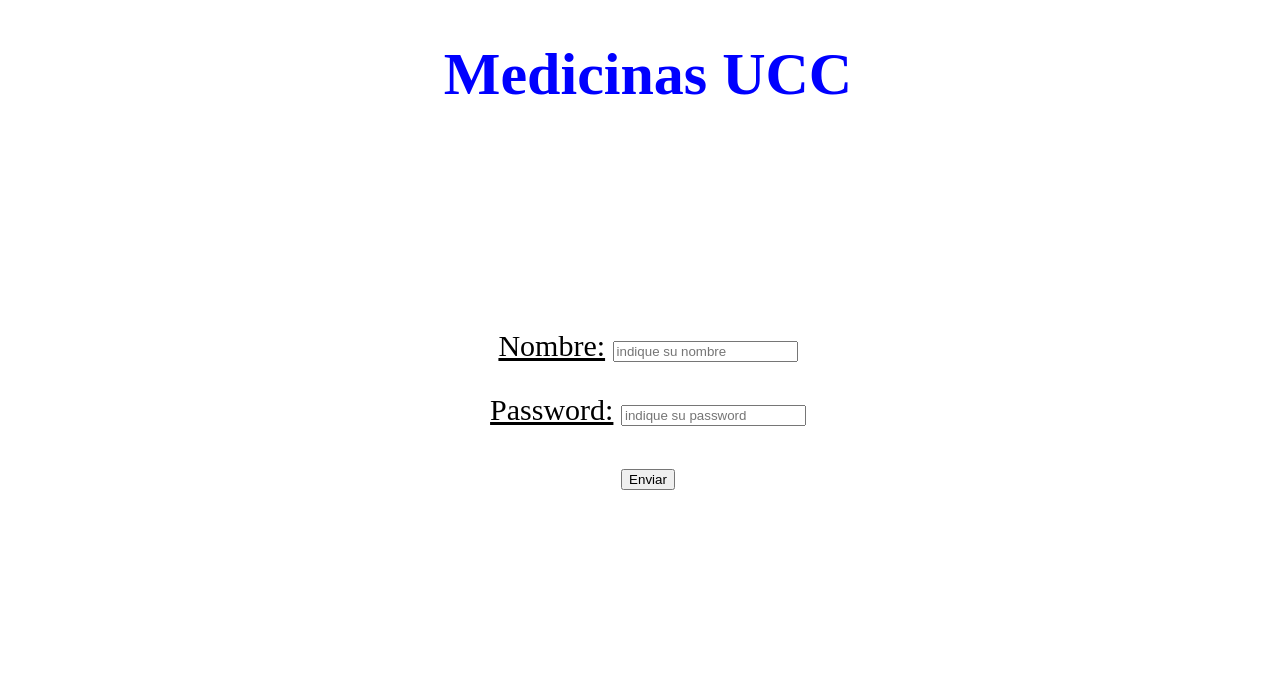
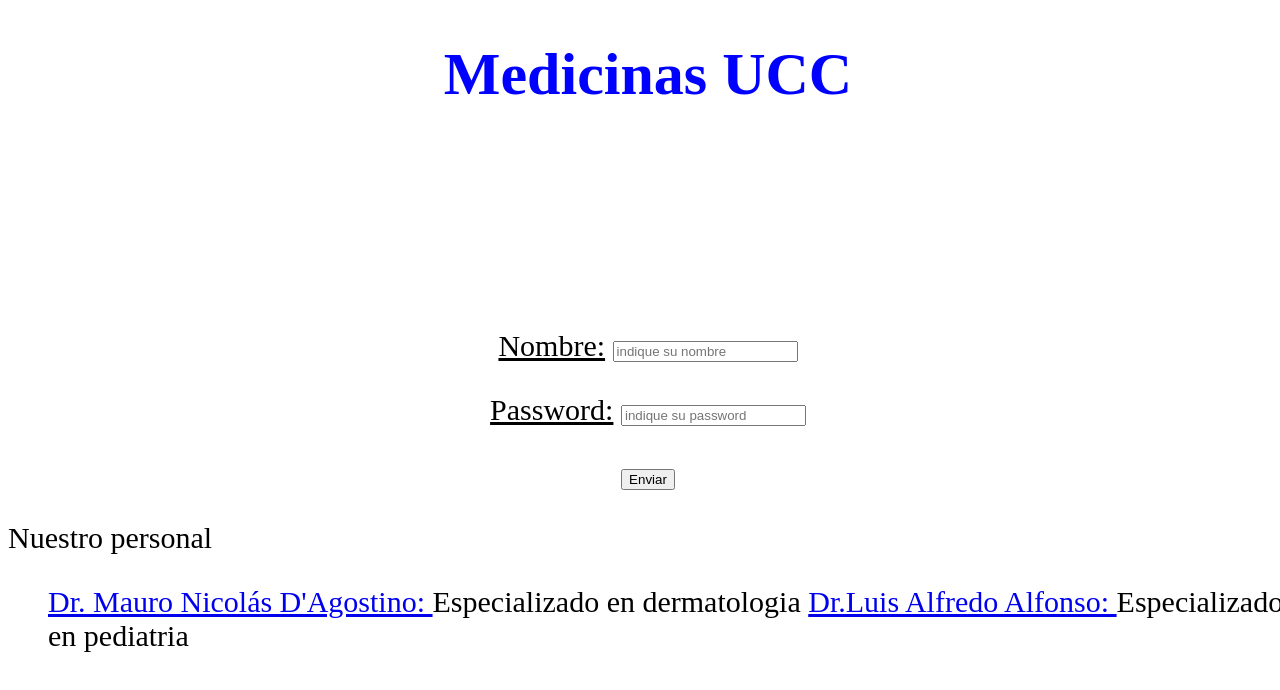
Before and after one commit to Aguscrack20/Proyecto-software, a plain HTML site: page index1.html in a window 1280 px wide. Drawn offline with Linux system fonts and the light colour scheme.

Commit message:
actualizacion 1

```diff
--- a/index1.html
+++ b/index1.html
@@ -20,7 +20,12 @@
     </form>
 </div>
 
-
+<p>Nuestro personal</p>
+<ol class="medicos">
+    <a href="https://www.doctoraliar.com/mauro-nicolas-d-agostino/medico-general-y-familiar/godoy-cruz#address-id=132363&is-online-only=false&filters%5Bspecializations%5D%5B%5D=38">Dr. Mauro Nicolás D'Agostino: <a> <a>Especializado en dermatologia</a>
+    <a href="https://hospitalprivado.com.ar/especialidades-medicas/pediatria.html">Dr.Luis Alfredo Alfonso: </a><a>Especializado en pediatria</a>
+    <img src="">
+</ol>
 
 
 
```
